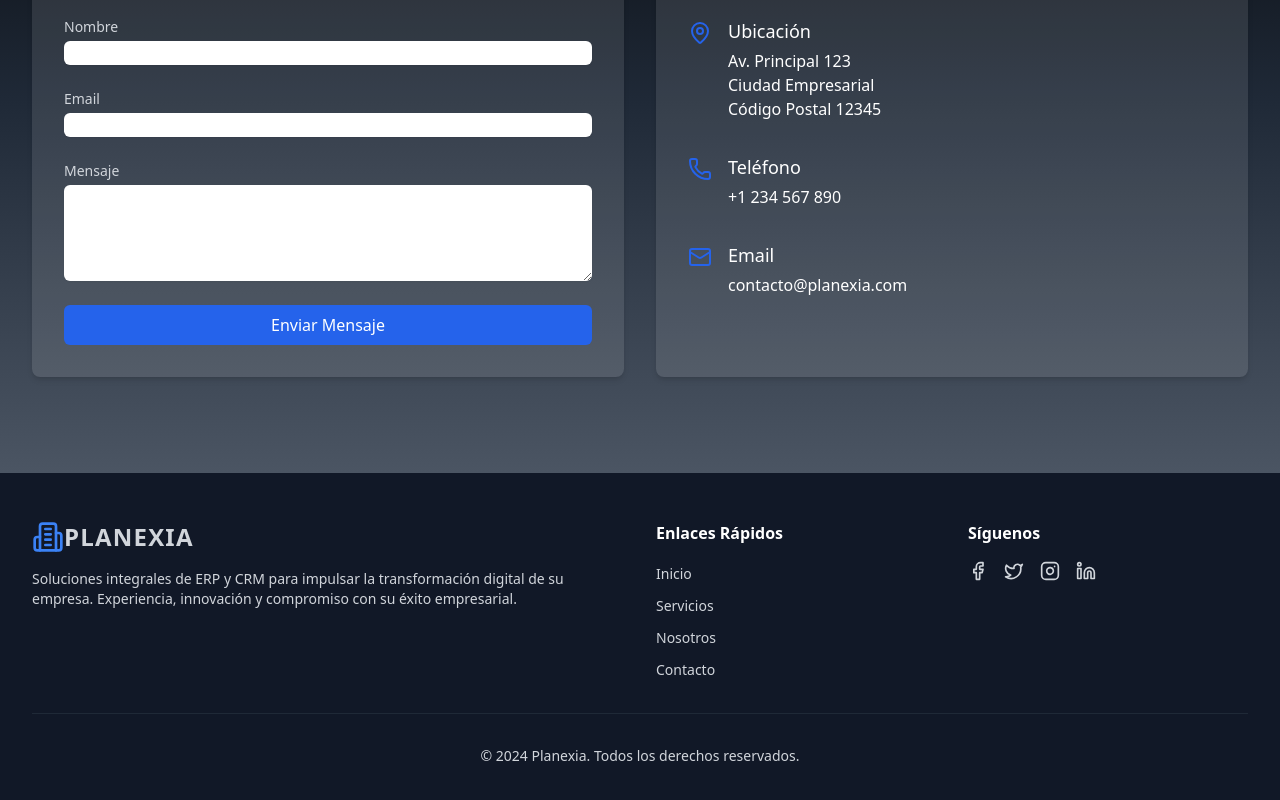
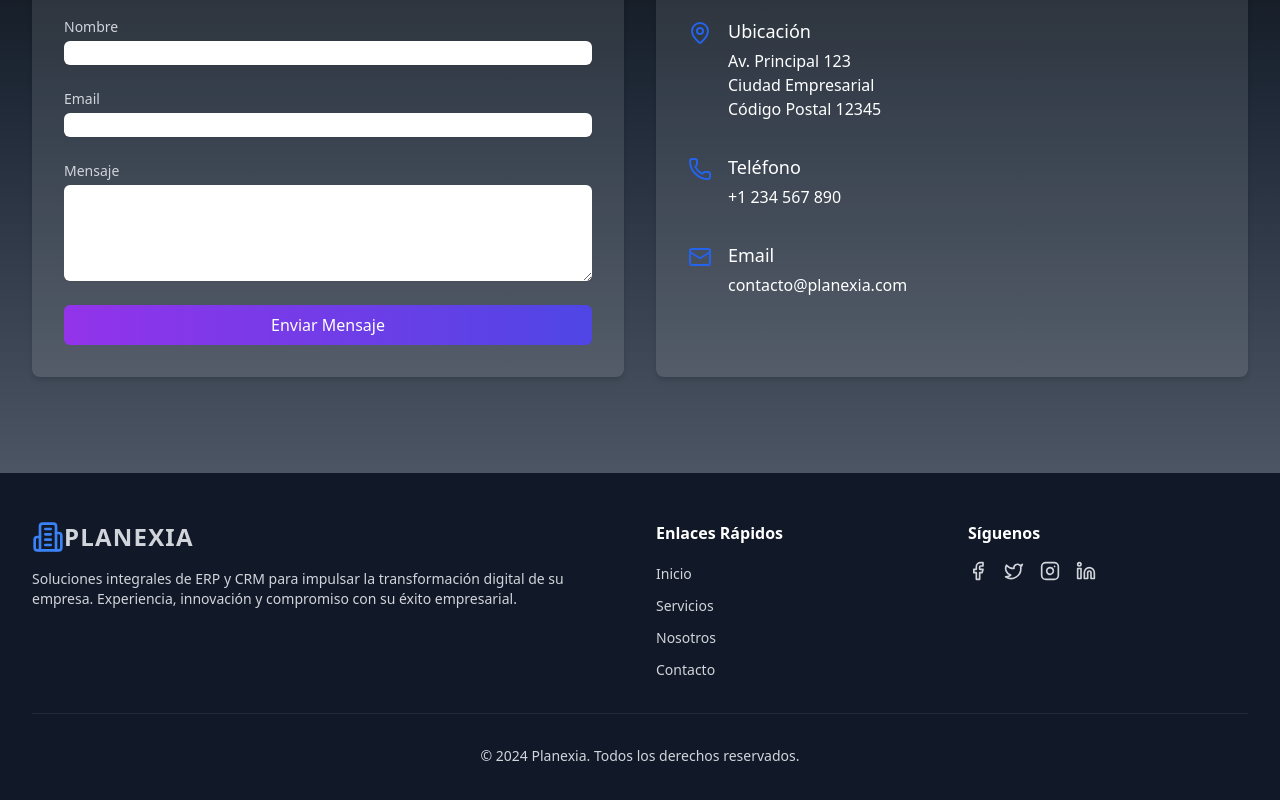
Before and after one commit to planexia/planex.gihub.io, a React (Vite) app: page / in a window 1280 px wide. Shown: the part 4695-5495 px from the top of the page. Built offline with nearby package versions, Linux system fonts and the light colour scheme.

Commit message:
modo oscuro-servicis-contact violeta

```diff
--- a/src/components/Contact.tsx
+++ b/src/components/Contact.tsx
@@ -48,7 +48,7 @@ export default function Contact() {
               </div>
               <button
                 type="submit"
-                className="w-full bg-blue-600 text-white px-4 py-2 rounded-md hover:bg-blue-700"
+                className="w-full bg-gradient-to-r from-purple-600 to-indigo-600 text-white px-4 py-2 rounded-md hover:bg-gradient-to-r hover:from-purple-700 hover:to-indigo-700"
               >
                 Enviar Mensaje
               </button>
```
